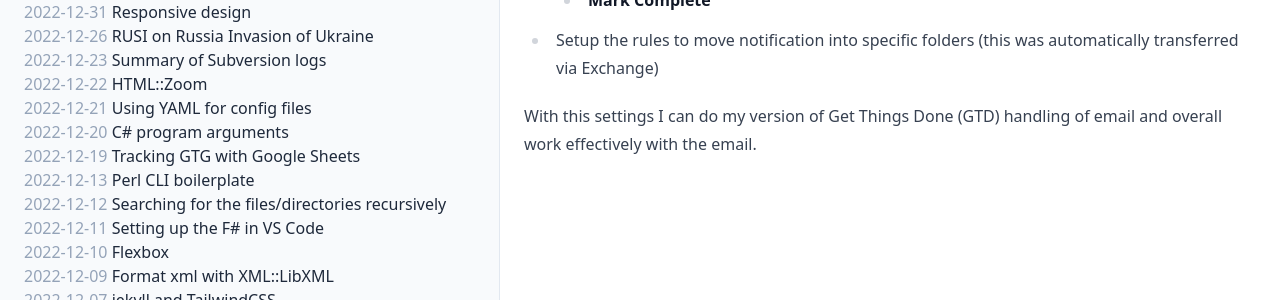
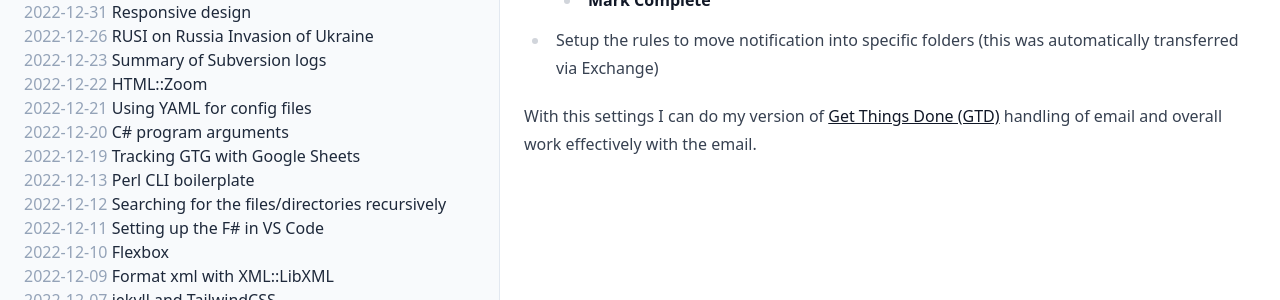
Before and after one commit to bvr/bvr.github.io, a Jekyll site: the page built from _posts/2023-03-09-outlook.md, in a window 1280 px wide. Shown: the part 926-1226 px from the top of the page. Built offline with Jekyll 4.4.1, drawn with Linux system fonts in a browser that asks for light colours; part of the change alters nothing that is shown.

Commit message:
Added GTD link

```diff
--- a/_posts/2023-03-09-outlook.md
+++ b/_posts/2023-03-09-outlook.md
@@ -24,4 +24,6 @@ Recently my laptop at work had been replaced with new one, so it required me do
    - **Mark Complete**
  - Setup the rules to move notification into specific folders (this was automatically transferred via Exchange)
 
-With this settings I can do my version of Get Things Done (GTD) handling of email and overall work effectively with the email.
+With this settings I can do my version of [Get Things Done (GTD)][1] handling of email and overall work effectively with the email.
+
+[1]: https://gettingthingsdone.com/what-is-gtd/
```
